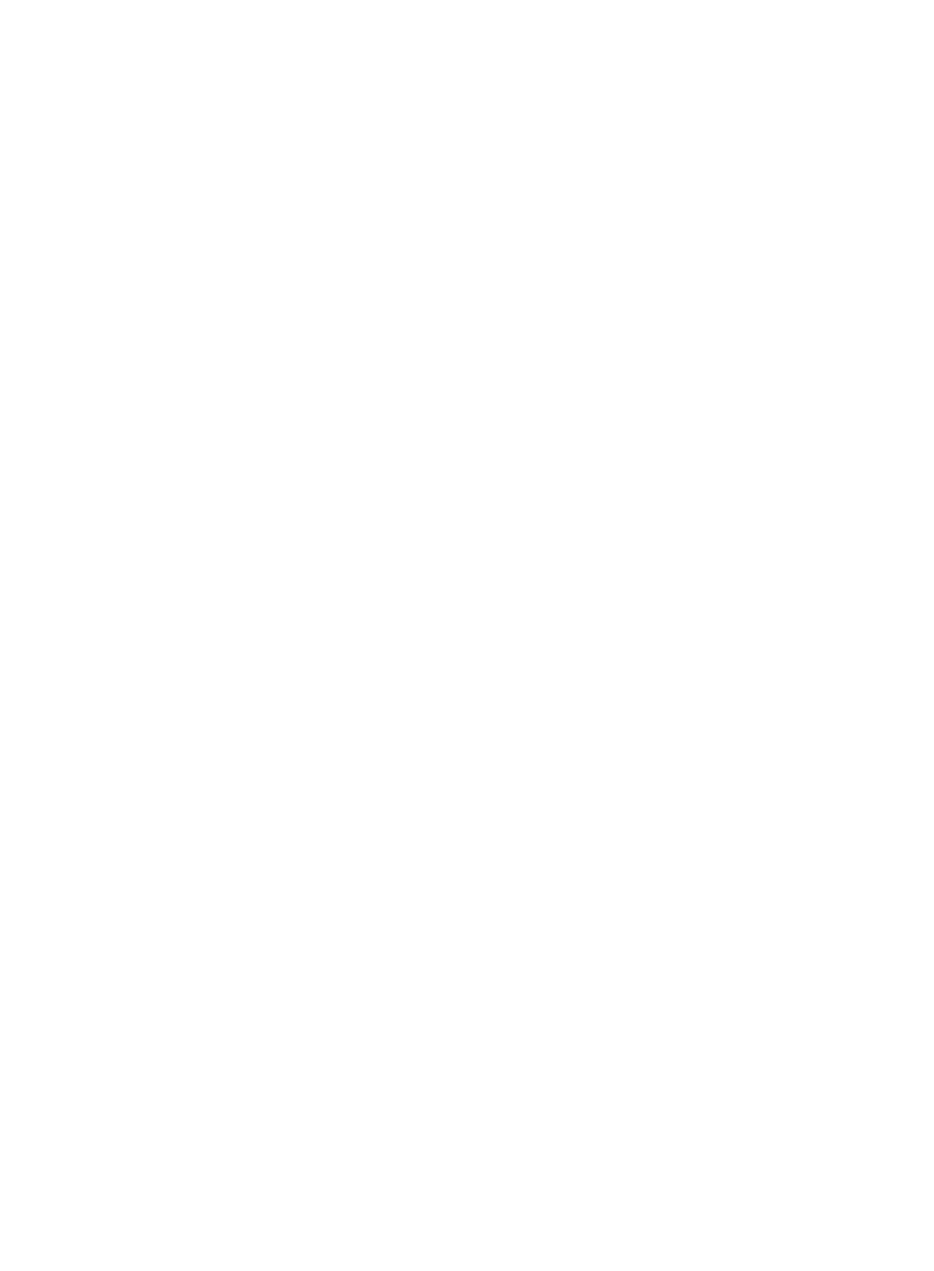
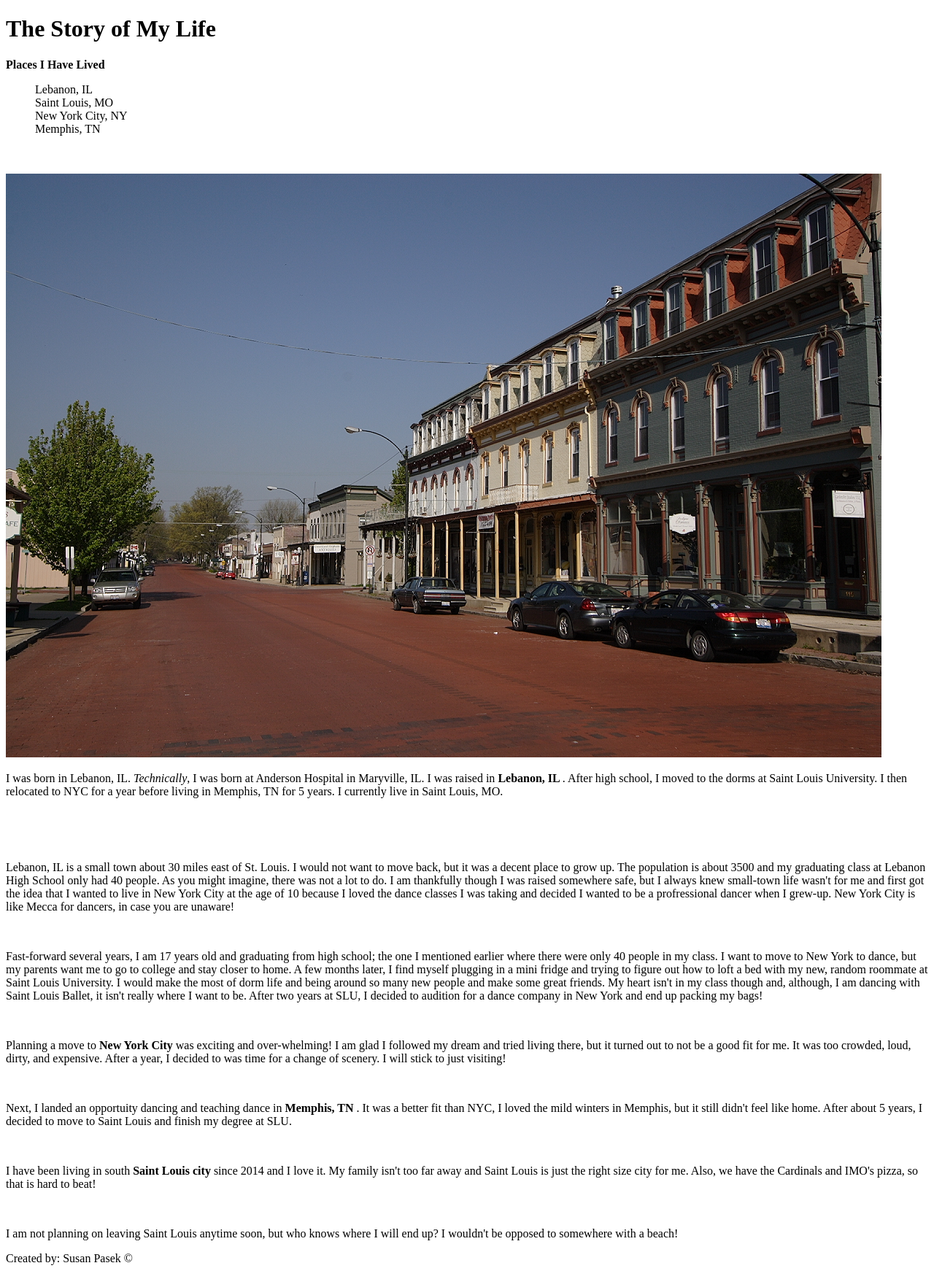
Before and after one commit to CodeCamp-Oct-2021/assignment-4-html-me-something-SusanPasek, a website: page index.html in a window 1280 px wide. Shown: the whole page at 73% size. Before the commit the page ends 800 px from the top, so only its background shows below. Drawn offline with Linux system fonts and the light colour scheme.

Commit message:
finished HTML

```diff
--- a/index.html
+++ b/index.html
@@ -1,8 +1,41 @@
 <!DOCTYPE html>
 <html>
    <head>
+   <title> My First Web Page!</title>
    </head>
+<header>
+   <h1>The Story of My Life</h1>
+
    <body>
-      <!-- Write your HTML in this file! -->
+
+     <b>Places I Have Lived</b>
+     <ol>
+        Lebanon, IL <br>
+        Saint Louis, MO <br>
+        New York City, NY <br>
+        Memphis, TN</ol>
+        <br>
+        <br>
+        <img src = "./images/lebanon.jpg" alt = "lebanon">
+
+
+ <main><p>I was born in Lebanon, IL. <em>Technically</em>, I was born at Anderson Hospital in Maryville, IL. I was raised in <b>Lebanon, IL </b>. After high school, I moved to the dorms at Saint Louis University. I then relocated to NYC for a year before living in Memphis, TN for 5 years. I currently live in Saint Louis, MO.  </p><br> </main>
+<br>
+<br>
+
+
+<p>Lebanon, IL is a small town about 30 miles east of St. Louis. I would not want to move back, but it was a decent place to grow up. The population is about 3500 and my graduating class at Lebanon High School only had 40 people. As you might imagine, there was not a lot to do. I am thankfully though I was raised somewhere safe, but I always knew small-town life wasn't for me and first got the idea that I wanted to live in New York City at the age of 10 because I loved the dance classes I was taking and decided I wanted to be a profressional dancer when I grew-up. New York City is like Mecca for dancers, in case you are unaware! </p><br>
+
+<p>Fast-forward several years, I am 17 years old and graduating from high school; the one I mentioned earlier where there were only 40 people in my class. I want to move to New York to dance, but my parents want me to go to college and stay closer to home. A few months later, I find myself plugging in a mini fridge and trying to figure out how to loft a bed with my new, random roommate at Saint Louis University. I would make the most of dorm life and being around so many new people and make some great friends. My heart isn't in my class though and, although, I am dancing with Saint Louis Ballet, it isn't really where I want to be. After two years at SLU, I decided to audition for a dance company in New York and end up packing my bags!</p><br>
+
+<p>Planning a move to <b>New York City</b> was exciting and over-whelming! I am glad I followed my dream and tried living there, but it turned out to not be a good fit for me. It was too crowded, loud, dirty, and expensive. After a year, I decided to was time for a change of scenery.  I will stick to just visiting!</p> <br>
+
+<p>Next, I landed an opportuity dancing and teaching dance in <b>Memphis, TN</b> . It was a better fit than NYC, I loved the mild winters in Memphis, but it still didn't feel like home. After about 5 years, I decided to move to Saint Louis and finish my degree at SLU. </p> <br>
+
+<p> I have been living in south <b>Saint Louis city </b> since 2014 and I love it. My family isn't too far away and Saint Louis is just the right size city for me. Also, we have the Cardinals and IMO's pizza, so that is hard to beat!</p><br>
+
+<p>I am not planning on leaving Saint Louis anytime soon, but who knows where I will end up? I wouldn't be opposed to somewhere with a beach! </p>
+
+<footer>Created by: Susan Pasek &copy; </footer>
    </body>
 </html>
```
Also changed, not shown: images/Lebanon.jpg (added).
